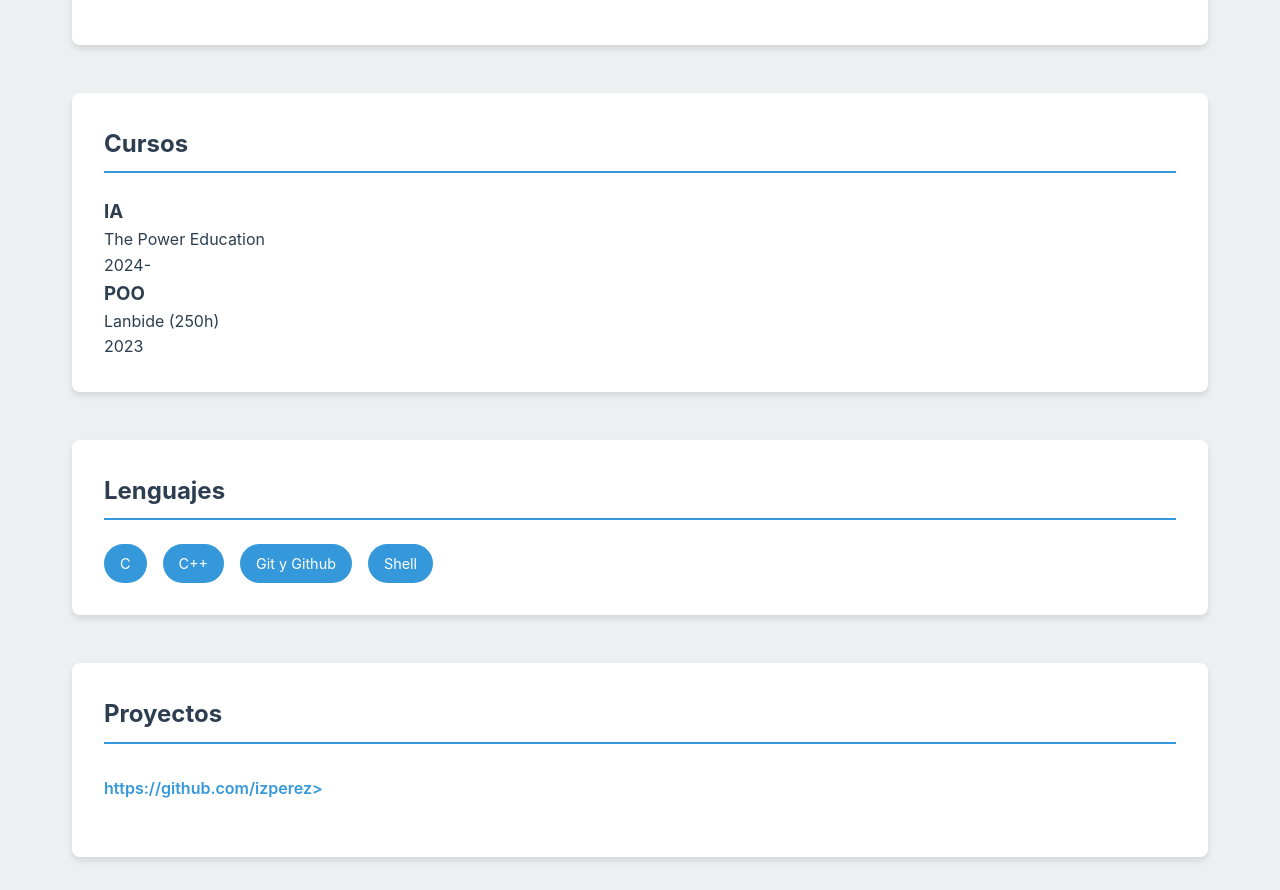
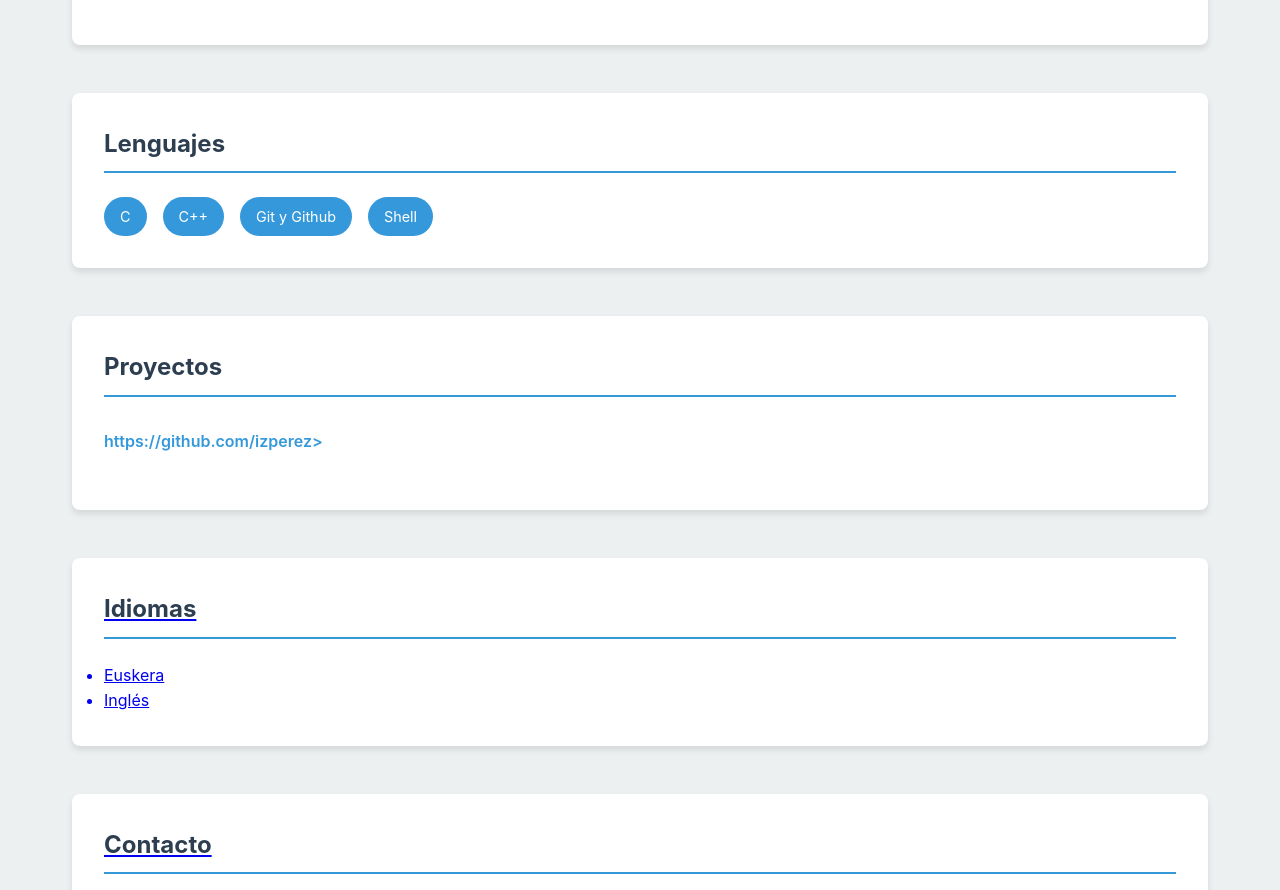
Before and after one commit to izperez/cv, a plain HTML site: page cv_web/index.html in a window 1280 px wide. Shown: the part 1125-2015 px from the top of the page. Drawn offline with Linux system fonts and the light colour scheme.

Commit message:
campos completados v3.1

```diff
--- a/cv_web/index.html
+++ b/cv_web/index.html
@@ -53,18 +53,6 @@
             </div>
         </section>
 
-        <section id="Cursos">
-            <h2>Cursos</h2>
-            <div class="cursos-item">
-                    <h3>IA</h3>
-                    <p class="Institución">The Power Education</p>
-                    <p class="Fecha">2024-</p>
-                    <h3>POO</h3>
-                    <p class="Institución">Lanbide (250h)</p>
-                    <p class="Fecha">2023</p>
-            </div>
-        </section>
-
         <section id="habilidades">
             <h2>Lenguajes</h2>
             <ul class="habilidades-lista">
```
